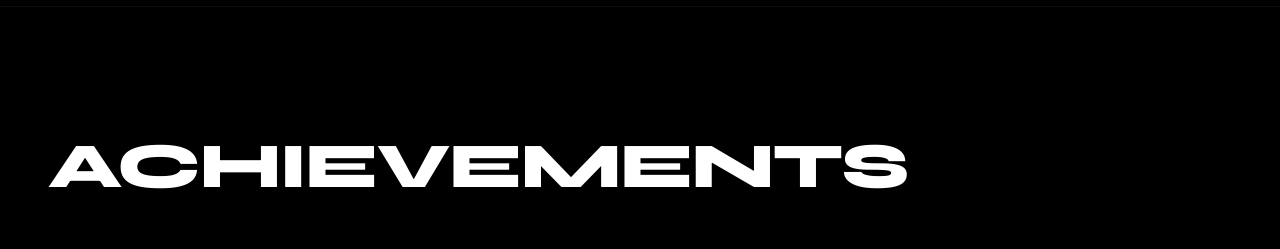
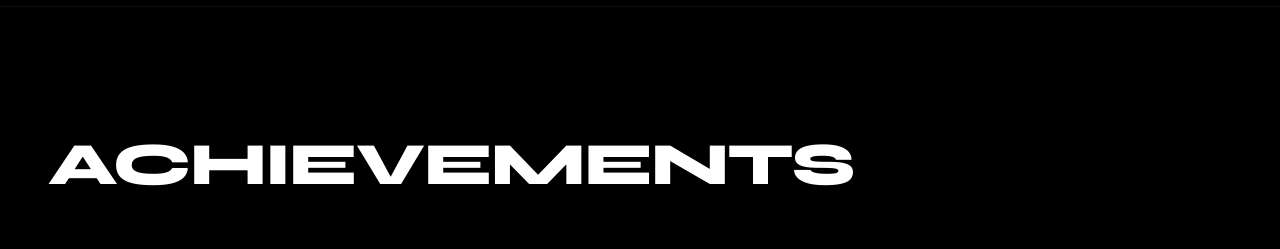
Before and after one commit to MohamedYounus05/Mohamed-Younus-Portfolio, a React (Vite) app in the folder portfolio-test-main/: page / in a window 1280 px wide. Shown: the part 9800-10049 px from the top of the page. Built offline with nearby package versions, Linux system fonts and the light colour scheme; a web font is replaced by a local one.

Commit message:
Update Achievements heading style

```diff
--- a/portfolio-test-main/src/components/Achievements.jsx
+++ b/portfolio-test-main/src/components/Achievements.jsx
@@ -26,7 +26,7 @@ const Achievements = () => {
 
         {/* Section Heading */}
         <div className="flex flex-col gap-4">
-      <h2 className="text-[clamp(1.6rem,7vw,4rem)] font-extrabold tracking-tight leading-none font-syne">
+      <h2 className="w-full text-3xl sm:text-4xl md:text-6xl font-extrabold tracking-tight leading-none break-words">
   ACHIEVEMENTS
 </h2>
         </div>
```
